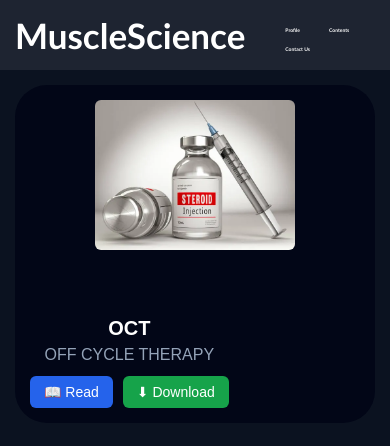
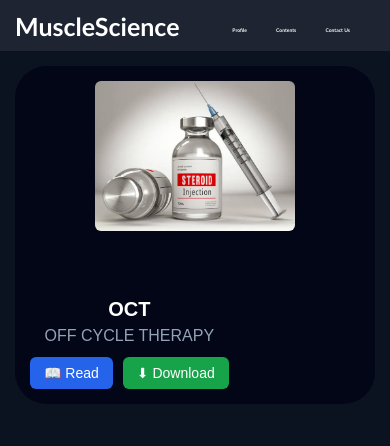
Before and after one commit to Khalidashraf141/muscleScience, a plain HTML site: page index.html in a window 390 px wide. Drawn offline with Linux system fonts and the light colour scheme.

Commit message:
Refactor CSS styles for consistency and responsiveness

```diff
--- a/style/style.css
+++ b/style/style.css
@@ -120,5 +120,9 @@ li a{
     }
     li a{
         font-size: 5px;
+    }
+    .logo a{
+        font-size:25px;
+    }
 
 }
```
